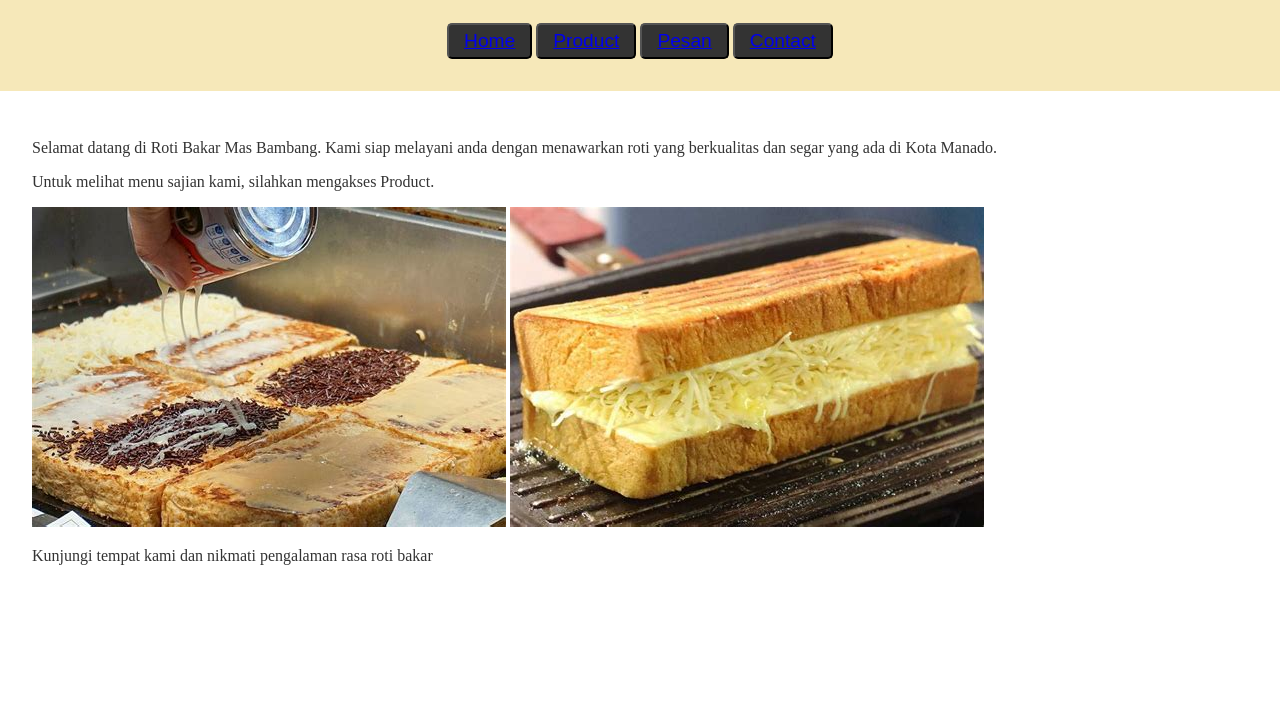
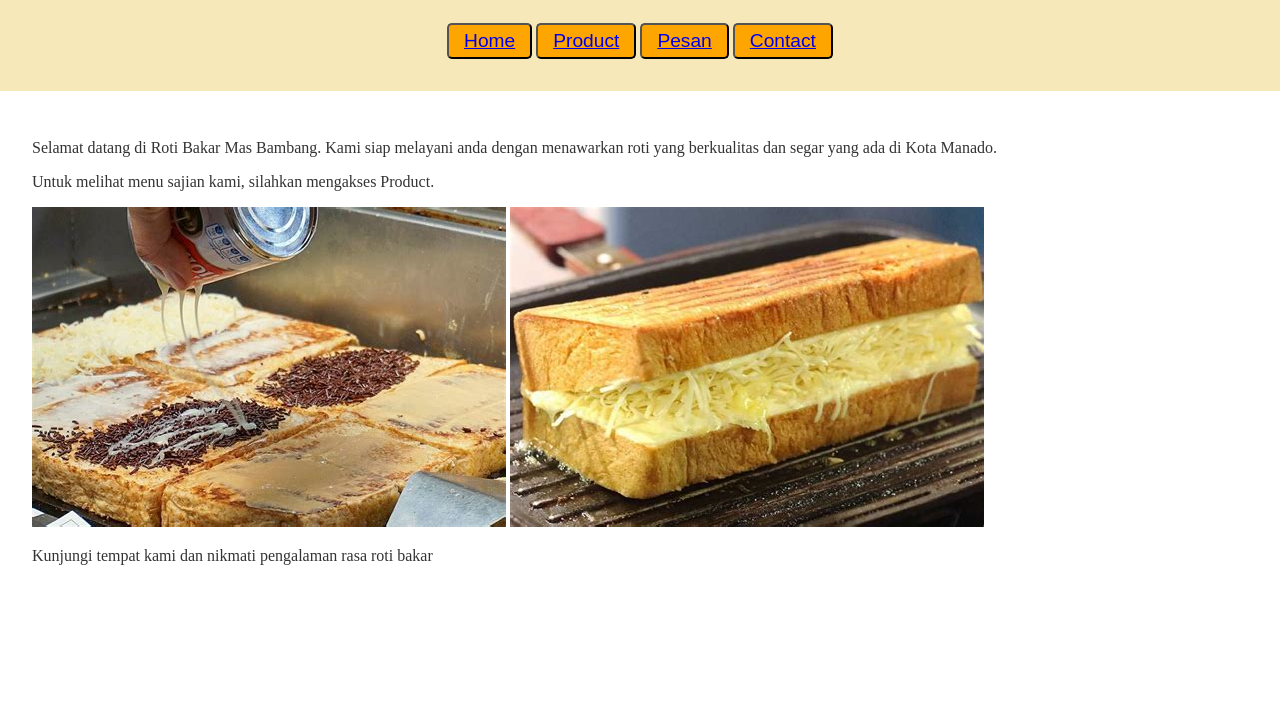
Before and after one commit to Reasonly40/ProyekJasa_Web, a plain HTML site: page index.html in a window 1280 px wide. Shown: the part 89-800 px from the top of the page. Drawn offline with Linux system fonts and the light colour scheme.

Commit message:
Update version 2.8

```diff
--- a/style.css
+++ b/style.css
@@ -28,7 +28,7 @@ nav.button-home button {
     font-size: 1.2rem;
     padding: 5px 15px;
     text-decoration: none;
-    background-color: #333;
+    background-color: orange;
     color: rgba(51, 51, 51, 0.61);
     border-radius: 5px;
 }
```
